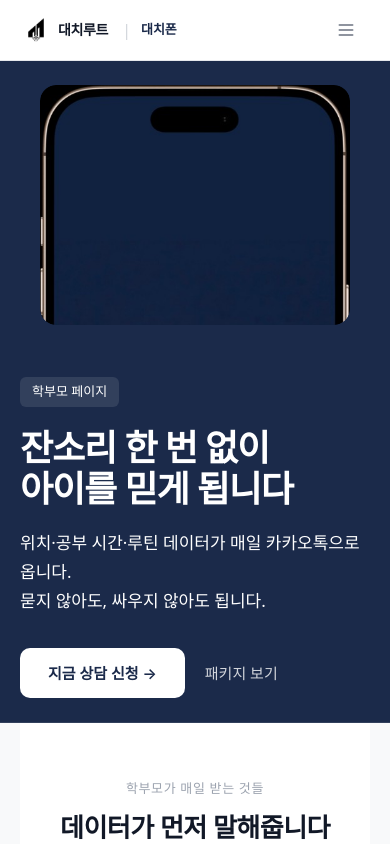
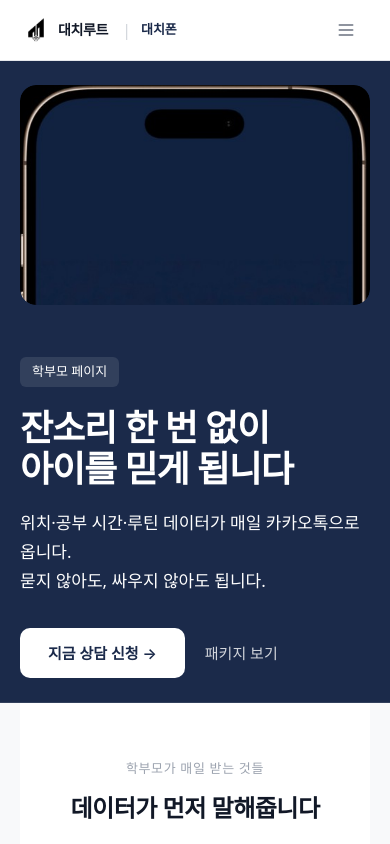
Before and after one commit to hwchung24/rootDaechi_web, a Next.js app: page /parents in a window 390 px wide. Shown: the top 844 px of the page. Built offline with nearby package versions, Linux system fonts and the light colour scheme.

Commit message:
fix(responsive): standardize mobile hero and Korean line-breaking rules
Apply shared mobile hero image sizing classes across phone/parents/students pages and enforce keep-all line-breaking defaults via globals to prevent awkward Korean text wraps.

Made-with: Cursor

```diff
--- a/app/globals.css
+++ b/app/globals.css
@@ -1 +1,92 @@
-@tailwind base; @tailwind components; @tailwind utilities; @import url("https://cdn.jsdelivr.net/gh/orioncactus/pretendard@v1.3.9/dist/web/static/pretendard.css"); :root { color-scheme: dark; } html, body { padding: 0; margin: 0; overflow-x: hidden; } body { font-family: "Pretendard", system-ui, -apple-system, BlinkMacSystemFont, "Segoe UI", sans-serif; @apply bg-navy-950 text-slate-100 antialiased; } *, *::before, *::after { box-sizing: border-box; } ::selection { background-color: rgba(42, 63, 95, 0.45); color: #f8fafc; } a { text-decoration: none; } .tracking-tightest { letter-spacing: -0.06em; } .bg-white\/3 { background-color: rgba(248, 250, 252, 0.03); } .shadow-soft { box-shadow: 0 18px 45px rgba(15, 23, 42, 0.45); } html { scroll-behavior: smooth; } @layer utilities { .text-balance { text-wrap: balance; } } .lifestyle-scroll { -webkit-overflow-scrolling: touch; scrollbar-gutter: stable; } .lifestyle-scroll::-webkit-scrollbar { height: 6px; } .lifestyle-scroll::-webkit-scrollbar-thumb { background: rgb(203 213 225 / 0.95); border-radius: 999px; } .lifestyle-scroll::-webkit-scrollbar-track { background: rgb(241 245 249 / 0.9); border-radius: 999px; }
+@tailwind base;
+@tailwind components;
+@tailwind utilities;
+
+@import url("https://cdn.jsdelivr.net/gh/orioncactus/pretendard@v1.3.9/dist/web/static/pretendard.css");
+
+:root {
+  color-scheme: dark;
+}
+
+html,
+body {
+  padding: 0;
+  margin: 0;
+  overflow-x: hidden;
+}
+
+body {
+  font-family: "Pretendard", system-ui, -apple-system, BlinkMacSystemFont, "Segoe UI", sans-serif;
+  @apply bg-navy-950 text-slate-100 antialiased;
+}
+
+*,
+*::before,
+*::after {
+  box-sizing: border-box;
+}
+
+::selection {
+  background-color: rgba(42, 63, 95, 0.45);
+  color: #f8fafc;
+}
+
+a {
+  text-decoration: none;
+}
+
+html {
+  scroll-behavior: smooth;
+}
+
+@layer base {
+  h1,
+  h2,
+  h3,
+  h4,
+  p {
+    word-break: keep-all;
+    overflow-wrap: break-word;
+  }
+}
+
+@layer utilities {
+  .text-balance {
+    text-wrap: balance;
+  }
+}
+
+.tracking-tightest {
+  letter-spacing: -0.06em;
+}
+
+.break-keep {
+  word-break: keep-all;
+}
+
+.bg-white\/3 {
+  background-color: rgba(248, 250, 252, 0.03);
+}
+
+.shadow-soft {
+  box-shadow: 0 18px 45px rgba(15, 23, 42, 0.45);
+}
+
+.lifestyle-scroll {
+  -webkit-overflow-scrolling: touch;
+  scrollbar-gutter: stable;
+}
+
+.lifestyle-scroll::-webkit-scrollbar {
+  height: 6px;
+}
+
+.lifestyle-scroll::-webkit-scrollbar-thumb {
+  background: rgb(203 213 225 / 0.95);
+  border-radius: 999px;
+}
+
+.lifestyle-scroll::-webkit-scrollbar-track {
+  background: rgb(241 245 249 / 0.9);
+  border-radius: 999px;
+}
--- a/app/parents/page.tsx
+++ b/app/parents/page.tsx
@@ -103,7 +103,7 @@ export default function ParentsPage() {
             </div>
 
             <div className="order-1 flex items-center justify-center self-center lg:order-2 lg:justify-end">
-              <div className="h-[240px] max-h-[240px] w-[calc(100%-40px)] max-w-[500px] self-center overflow-hidden rounded-[16px] md:h-auto md:max-h-none md:w-full md:rounded-none">
+              <div className="w-full h-[220px] md:h-auto overflow-hidden rounded-2xl">
                 <LandingHeroIPadVisual />
               </div>
             </div>
@@ -114,7 +114,7 @@ export default function ParentsPage() {
         <section className="bg-white py-14 md:py-24">
           <div className="text-center">
             <p className="text-[13px] uppercase tracking-[0.05em] text-[#9CA3AF]">학부모가 매일 받는 것들</p>
-            <h2 className="mt-3 break-keep px-1 text-[26px] font-semibold leading-[1.3] tracking-[-0.02em] text-[#111827] md:px-0 md:text-[36px]">데이터가 먼저 말해줍니다</h2>
+            <h2 className="mt-3 text-2xl md:text-4xl leading-snug break-keep px-1 font-semibold tracking-[-0.02em] text-[#111827] md:px-0">데이터가 먼저 말해줍니다</h2>
           </div>
 
           <div className="mx-auto mt-14 grid max-w-[1000px] grid-cols-1 gap-5 lg:grid-cols-3">
@@ -123,7 +123,7 @@ export default function ParentsPage() {
               return (
                 <article key={feature.title} className="rounded-2xl border border-[#E5E7EB] bg-white px-8 py-8">
                   <Icon className="mb-5 h-[26px] w-[26px] text-[#1B2A4A]" strokeWidth={1.8} aria-hidden />
-                  <p className="break-keep text-[16px] font-semibold leading-[1.4] text-[#111827] md:text-[18px]">{feature.title}</p>
+                  <h3 className="text-base md:text-lg break-keep leading-snug font-semibold text-[#111827]">{feature.title}</h3>
                   <p className="mt-2.5 whitespace-pre-line break-keep text-[15px] leading-[1.7] text-[#6B7280]">{feature.description}</p>
                   <p className="mt-5 border-t border-[#F3F4F6] pt-4 text-[13px] text-[#9CA3AF]">{feature.detail}</p>
                 </article>
@@ -144,7 +144,7 @@ export default function ParentsPage() {
 
         <section className="mt-8 rounded-3xl border border-slate-200 bg-white p-6 sm:p-8">
           <p className="text-center text-[13px] uppercase tracking-[0.05em] text-[#9CA3AF]">비용 비교</p>
-          <h2 className="mt-3 break-keep px-2 text-center text-[24px] font-semibold leading-[1.3] tracking-[-0.02em] text-[#111827] md:px-0 md:text-[36px] md:leading-[1.2]">
+          <h2 className="mt-3 text-2xl md:text-4xl leading-snug break-keep px-2 text-center font-semibold tracking-[-0.02em] text-[#111827] md:px-0">
             독서실 한 달 비용으로
             <br />
             대치폰 10개월을 씁니다
@@ -177,7 +177,7 @@ export default function ParentsPage() {
 
         <section className="mt-8 rounded-3xl border border-slate-200 bg-white p-6 sm:p-8">
           <p className="text-center text-[13px] uppercase tracking-[0.05em] text-[#9CA3AF]">학부모 후기</p>
-          <h2 className="mt-3 break-keep px-1 text-center text-[26px] font-semibold leading-[1.3] tracking-[-0.02em] text-[#111827] md:px-0 md:text-[36px] md:leading-normal">
+          <h2 className="mt-3 text-2xl md:text-4xl leading-snug break-keep px-1 text-center font-semibold tracking-[-0.02em] text-[#111827] md:px-0">
             처음으로 아이를 믿을 수 있게 됐습니다
           </h2>
           <div className="mt-8 grid gap-3 md:grid-cols-3">
@@ -215,7 +215,7 @@ export default function ParentsPage() {
         </section>
 
         <section className="mt-8 bg-[#FAFAFA] py-14 md:py-24">
-          <h2 className="break-keep px-1 text-center text-[26px] font-semibold leading-[1.3] tracking-[-0.02em] text-[#111827] md:px-0 md:text-[32px] md:leading-normal">자주 묻는 질문</h2>
+          <h2 className="text-2xl md:text-4xl leading-snug break-keep px-1 text-center font-semibold tracking-[-0.02em] text-[#111827] md:px-0">자주 묻는 질문</h2>
           <div className="mx-auto mt-12 max-w-[760px]">
             {parentFaq.map((item, idx) => (
               <article
--- a/app/phone/page.tsx
+++ b/app/phone/page.tsx
@@ -124,7 +124,7 @@ export default function PhonePage() {
         <section className="bg-[#FAFAFA] py-14 md:py-24">
           <div className="mx-auto max-w-6xl px-5 md:px-12">
             <p className="text-center text-[13px] font-medium uppercase tracking-[0.05em] text-[#9CA3AF]">대치폰 핵심 기능</p>
-            <h2 className="mt-3 text-center text-[36px] font-semibold tracking-[-0.02em] text-[#111827]">30초 안에 이해되는 대치폰</h2>
+            <h2 className="mt-3 text-center text-2xl md:text-4xl leading-snug break-keep font-semibold tracking-[-0.02em] text-[#111827]">30초 안에 이해되는 대치폰</h2>
             <div className="mx-auto mt-12 grid max-w-[900px] grid-cols-1 gap-[10px] md:grid-cols-2 md:gap-4">
               {quickFeatures.map((item) => {
                 const Icon = item.icon;
@@ -146,7 +146,7 @@ export default function PhonePage() {
 
         <section className="border-b border-slate-200/70 bg-white py-14 md:py-24">
           <div className="mx-auto max-w-6xl px-6 sm:px-12">
-            <h2 className="break-keep px-4 text-center text-[24px] font-semibold tracking-[-0.02em] text-[#111827] md:px-0 md:text-[36px]">당신에게 맞는 페이지로</h2>
+            <h2 className="text-center text-2xl md:text-4xl leading-snug break-keep px-4 font-semibold tracking-[-0.02em] text-[#111827] md:px-0">당신에게 맞는 페이지로</h2>
             <p className="mt-3 text-center text-[16px] text-[#6B7280]">같은 제품, 보고 싶은 게 다릅니다</p>
             <div className="mx-auto mt-14 grid max-w-[960px] grid-cols-1 gap-4 lg:grid-cols-3">
               {targetCards.map((card) => (
@@ -234,7 +234,7 @@ export default function PhonePage() {
         <section id="products" className="scroll-mt-20 border-b border-slate-200/70 bg-[#FAFAFA] py-14 md:py-24">
           <div className="mx-auto max-w-6xl px-6 sm:px-12">
             <p className="text-center text-[13px] uppercase tracking-[0.05em] text-[#9CA3AF]">실사용자 후기</p>
-            <h2 className="mt-3 break-keep px-5 text-center text-[26px] font-semibold leading-[1.3] tracking-[-0.02em] text-[#111827] md:px-0 md:text-[36px] md:leading-normal">
+            <h2 className="mt-3 text-center text-2xl md:text-4xl leading-snug break-keep px-5 font-semibold tracking-[-0.02em] text-[#111827] md:px-0">
               6개월째 루틴이 무너진 적 없습니다
             </h2>
             <div className="mx-auto mt-14 grid max-w-[1100px] grid-cols-1 gap-4 lg:grid-cols-3">
--- a/components/LandingHero.tsx
+++ b/components/LandingHero.tsx
@@ -64,7 +64,7 @@ export function LandingHero() {
           </motion.div>
 
           <motion.div initial={false} className="order-1 flex h-full w-full items-center justify-center self-center lg:order-2 lg:justify-end">
-            <div className="mt-0 h-[240px] max-h-[240px] w-[calc(100%-40px)] max-w-[620px] overflow-hidden rounded-[16px] md:h-auto md:max-h-none md:w-full md:rounded-none">
+            <div className="w-full h-[220px] md:h-auto overflow-hidden rounded-2xl">
               <LandingHeroIPadVisual />
             </div>
           </motion.div>
--- a/components/LandingHeroIPadVisual.tsx
+++ b/components/LandingHeroIPadVisual.tsx
@@ -6,11 +6,11 @@
 export function LandingHeroIPadVisual() {
   return (
     <div className="mx-auto h-full w-full min-w-0 max-w-full select-none">
-      <div className="mx-auto h-[240px] max-h-[240px] w-full max-w-none overflow-hidden rounded-[16px] bg-[#1B2A4A] md:h-auto md:max-h-none md:max-w-[420px] md:rounded-[72px]">
+      <div className="h-full w-full overflow-hidden rounded-2xl bg-[#1B2A4A] md:rounded-[72px]">
         <img
           src="/daechiphon-splash.png"
           alt="대치루트 아이폰 스플래시 화면"
-          className="block h-full max-h-[240px] w-full object-cover object-[center_top] md:h-auto md:max-h-none md:object-contain"
+          className="w-full h-full object-cover object-top"
         />
       </div>
     </div>
```
Also changed, not shown: app/students/page.tsx (+4 -4 lines).
